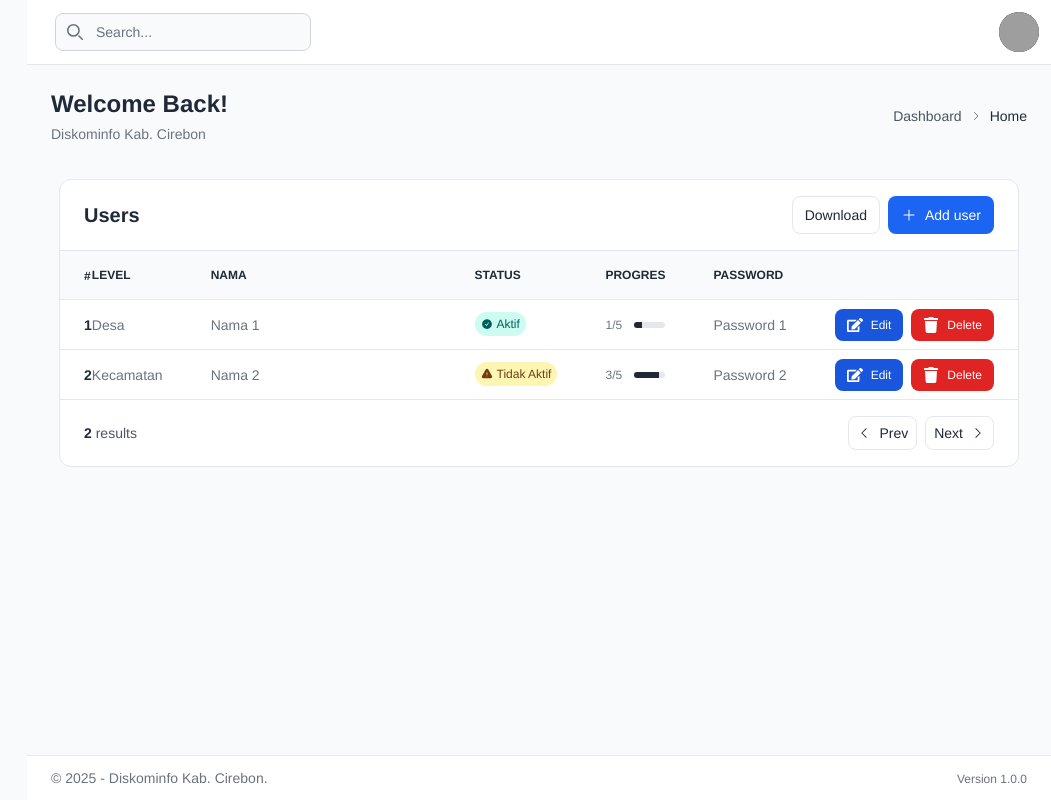
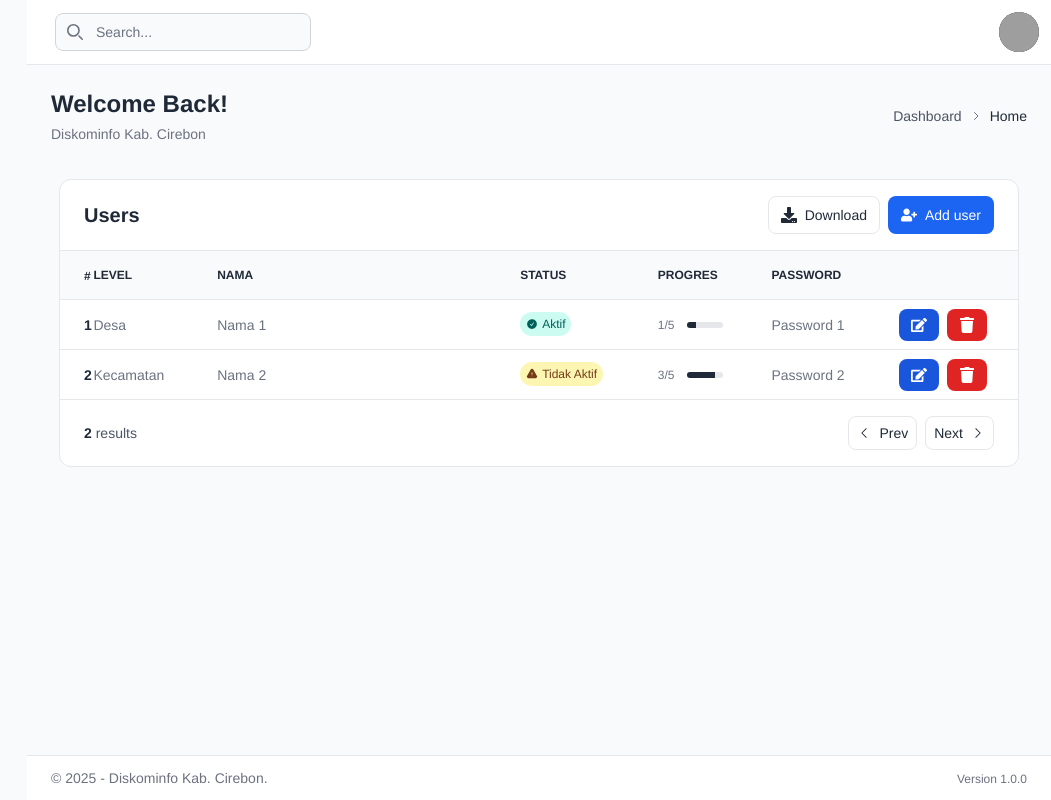
Before and after one commit to azharanggakusuma/simades, a Next.js app: page /dashboard/pages/users in a window 1280 px wide. Shown: the whole page, without its empty margins (229-1280 px from the left). Built offline with nearby package versions, Linux system fonts and the light colour scheme; grey boxes are pictures that could not be loaded.

Commit message:
feat: add download and add user buttons to TableUser component for enhanced functionality

```diff
--- a/app/dashboard/pages/users/TableUser.tsx
+++ b/app/dashboard/pages/users/TableUser.tsx
@@ -1,12 +1,11 @@
 import {
-  PlusIcon,
   CheckCircleIcon,
   ExclamationTriangleIcon,
   ChevronLeftIcon,
   ChevronRightIcon,
 } from "@heroicons/react/24/solid";
 
-import { FaEdit, FaTrash } from "react-icons/fa";
+import { FaDownload, FaUserPlus, FaEdit, FaTrash } from "react-icons/fa";
 
 export default function TableUser() {
   return (
@@ -31,13 +30,14 @@ export default function TableUser() {
                         className="py-2 px-3 inline-flex items-center gap-x-2 text-sm font-medium rounded-lg border border-gray-200 bg-white text-gray-800 shadow-2xs hover:bg-gray-50 disabled:opacity-50 disabled:pointer-events-none focus:outline-hidden focus:bg-gray-50 dark:bg-transparent dark:border-neutral-700 dark:text-neutral-300 dark:hover:bg-neutral-800 dark:focus:bg-neutral-800"
                         href="#"
                       >
+                        <FaDownload className="w-4 h-4" />
                         Download
                       </a>
                       <a
                         className="py-2 px-3 inline-flex items-center gap-x-2 text-sm font-medium rounded-lg border border-transparent bg-blue-600 text-white hover:bg-blue-700 focus:outline-hidden focus:bg-blue-700 disabled:opacity-50 disabled:pointer-events-none"
                         href="#"
                       >
-                        <PlusIcon className="shrink-0 size-4" />
+                        <FaUserPlus className="w-4 h-4" />
                         Add user
                       </a>
                     </div>
@@ -163,16 +163,14 @@ export default function TableUser() {
                               type="button"
                               className="px-3 py-2 text-xs font-medium text-center inline-flex items-center text-white bg-blue-700 rounded-lg hover:bg-blue-800 focus:ring-4 focus:outline-none focus:ring-blue-300 dark:bg-blue-600 dark:hover:bg-blue-700 dark:focus:ring-blue-800"
                             >
-                              <FaEdit className="w-4 h-4 me-2" />
-                              Edit
+                              <FaEdit className="w-4 h-4" />
                             </button>
 
                             <button
                               type="button"
                               className="px-3 py-2 text-xs font-medium text-center inline-flex items-center text-white bg-red-600 rounded-lg hover:bg-red-700 focus:ring-4 focus:outline-none focus:ring-red-300 dark:bg-red-500 dark:hover:bg-red-600 dark:focus:ring-red-800"
                             >
-                              <FaTrash className="w-4 h-4 me-2" />
-                              Delete
+                              <FaTrash className="w-4 h-4" />
                             </button>
                           </div>
                         </div>
@@ -244,16 +242,14 @@ export default function TableUser() {
                               type="button"
                               className="px-3 py-2 text-xs font-medium text-center inline-flex items-center text-white bg-blue-700 rounded-lg hover:bg-blue-800 focus:ring-4 focus:outline-none focus:ring-blue-300 dark:bg-blue-600 dark:hover:bg-blue-700 dark:focus:ring-blue-800"
                             >
-                              <FaEdit className="w-4 h-4 me-2" />
-                              Edit
+                              <FaEdit className="w-4 h-4" />
                             </button>
 
                             <button
                               type="button"
                               className="px-3 py-2 text-xs font-medium text-center inline-flex items-center text-white bg-red-600 rounded-lg hover:bg-red-700 focus:ring-4 focus:outline-none focus:ring-red-300 dark:bg-red-500 dark:hover:bg-red-600 dark:focus:ring-red-800"
                             >
-                              <FaTrash className="w-4 h-4 me-2" />
-                              Delete
+                              <FaTrash className="w-4 h-4" />
                             </button>
                           </div>
                         </div>
```
